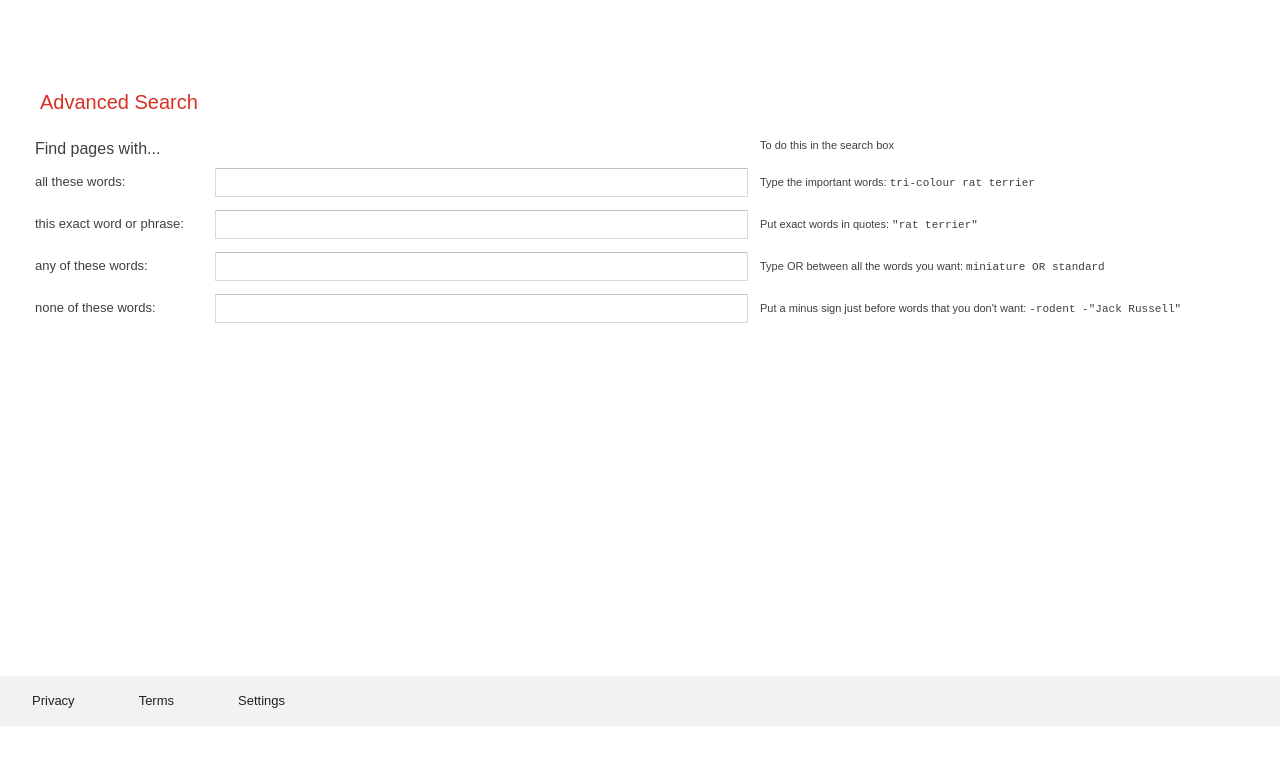
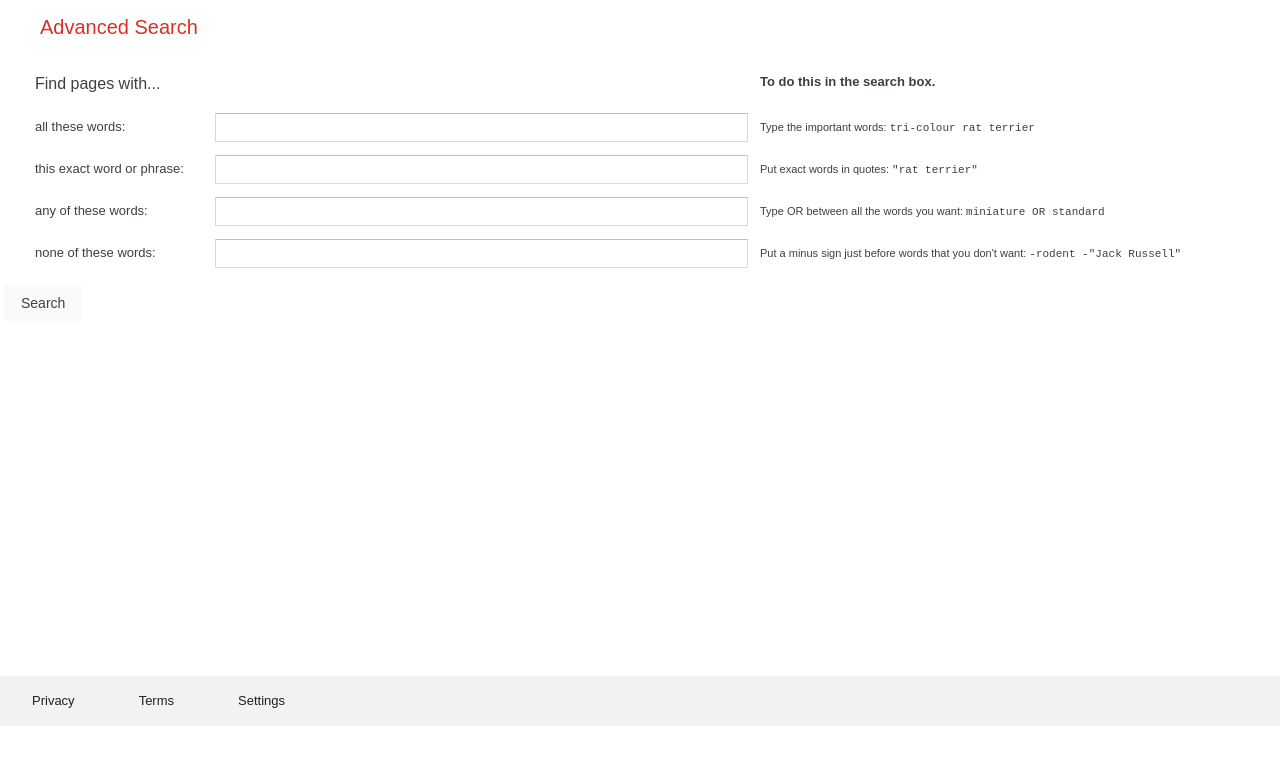
Before and after one commit to TonyTrem/projectzero, a plain HTML site: page advancedsearch.html in a window 1280 px wide. Shown: the part 74-838 px from the top of the page. Drawn offline with Linux system fonts and the light colour scheme.

Commit message:
Get button for advanced search working

```diff
--- a/advancedsearch.html
+++ b/advancedsearch.html
@@ -20,18 +20,14 @@
 
     <main class="advanced_main">
         <div class="advancedsearch">
+            <div class="advanced_search_title">
+                Advanced Search
+            </div>
             <table>
                 <tr>
                     <td>
-                        <div class="advanced_search_title">
-                            Advanced Search
-                        </div>
-                    </td>
-                </tr>
-                <tr>
-                    <td>
                         <div class="find_pages_with">
-                            Find pages with...<span class="searchtip">To do this in the search box</span>
+                            Find pages with...<span class="searchtip">To do this in the search box.</span>
                         </div>
                     </td>
                 </tr>
@@ -85,6 +81,9 @@
                     </td>
                 </tr>
             </table>
+            <div class="advanced_search_button">
+                <button>Search</button>
+            </div>
         </div>
     </main>
 
@@ -95,5 +94,22 @@
             <li><a href="" target="_blank">Settings</a></li>
         </ul>
     </footer>
+
+    <script>
+        document.querySelector("button").addEventListener("click", function() {
+            let all_these_words = document.querySelector("#all_these_words").value;
+            let this_exact_word_or_phrase = document.querySelector("#this_exact_word_or_phrase").value;
+            let any_of_these_words = document.querySelector("#any_of_these_words").value;
+            let none_of_these_words = document.querySelector("#none_of_these_words").value;
+
+            let search = all_these_words + " " + '"' + this_exact_word_or_phrase + '"' + " " + any_of_these_words + " " + '-"' + none_of_these_words + '"';
+            window.location.href = "https://www.google.com/search?q=" + search;
+
+        });
+
+
+
+    </script>
+
 </body>
 </html>
--- a/styles/style.css
+++ b/styles/style.css
@@ -24,7 +24,6 @@ main {
     align-items: center;
     justify-content: flex-start;
     height: 100vh;
-    padding-top: 70px;
 }
 
 footer {
@@ -132,7 +131,7 @@ button:hover {
     font-size: 20px;
     font-weight: 400;
     color: #d93025;
-    margin: 20px 40px;
+    margin: 15px 40px 30px;
 }
 
 .advanced_search_item {
@@ -205,6 +204,15 @@ table {
     margin: 0;
 }
 
+.find_pages_with {
+    margin-bottom: 10px;
+}
+
+span.searchtip {
+    font-weight: 900;
+    font-size: 13px;
+}
+
 @media screen and (max-width: 1070px) {
     .searchtip {
         display: none;
```
